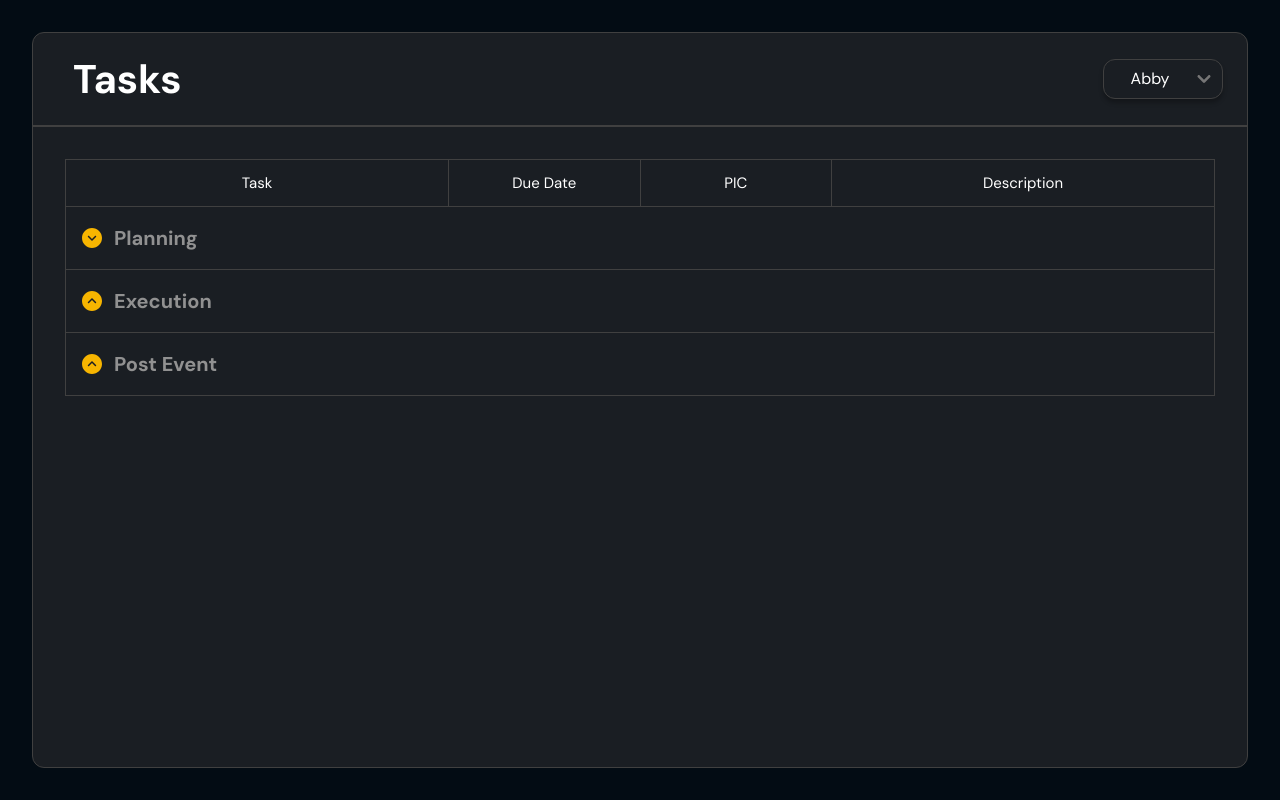
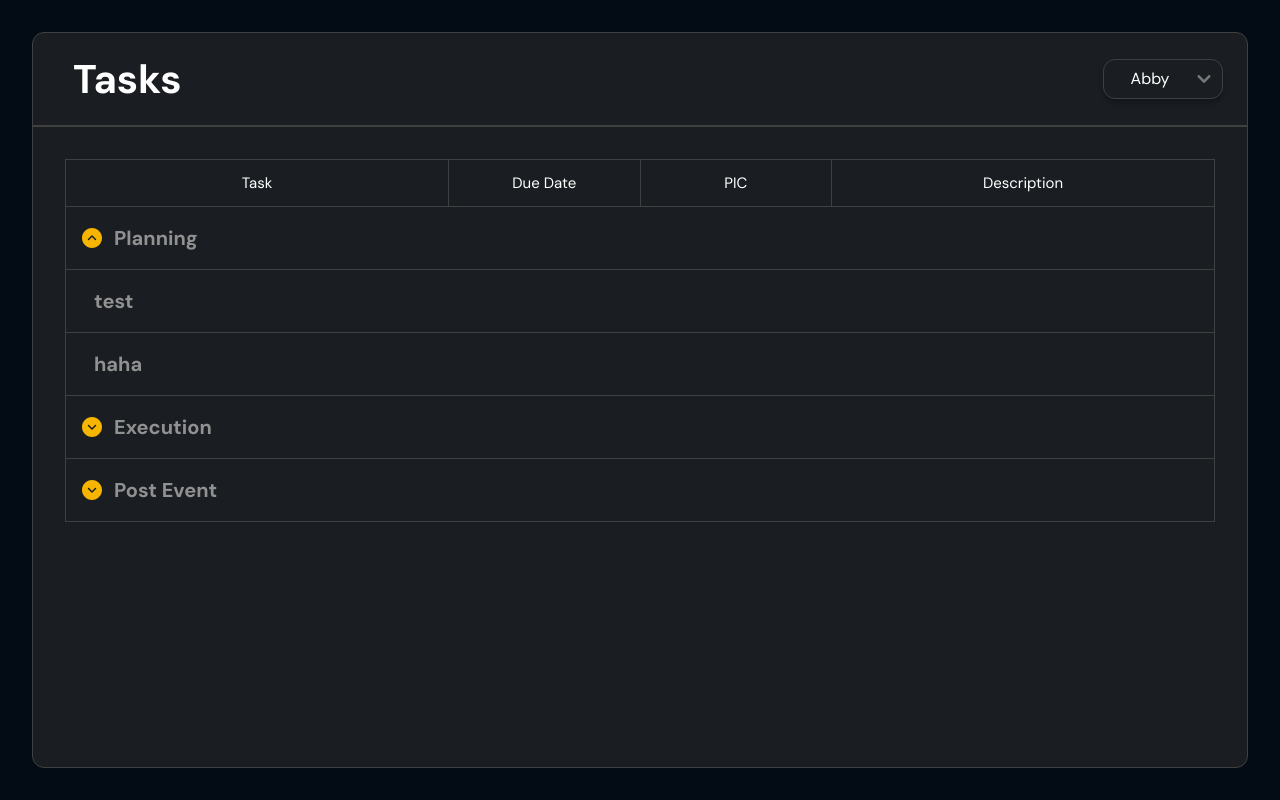
Before and after one commit to ichasna/FE-GATHERLY, a React (Vite) app: page /task-tracking in a window 1280 px wide. Both pictures are taken after a click on the button 92 px from the left and 238 px from the top of the page. Built offline with nearby package versions, Linux system fonts and the light colour scheme.

Commit message:
Finished dropdown button and show dummy data in rows below

```diff
--- a/src/components/TaskTracking/Table.jsx
+++ b/src/components/TaskTracking/Table.jsx
@@ -1,4 +1,4 @@
-import Dropdown from "../UI/Utilities/Dropdown";
+import TableRow from "./TableRow";
 
 function Table() {
   return (
@@ -20,30 +20,9 @@ function Table() {
         </tr>
       </thead>
       <tbody>
-        <tr className="border border-[#404040]">
-          <div className="flex flex-row justify-start items-center p-4">
-            <Dropdown />
-            <span className="text-[20px] text-[#919191] font-bold ml-3">
-              Planning
-            </span>
-          </div>
-        </tr>
-        <tr className="border border-[#404040]">
-          <div className="flex flex-row justify-start items-center p-4">
-            <Dropdown />
-            <span className="text-[20px] text-[#919191] font-bold ml-3">
-              Execution
-            </span>
-          </div>
-        </tr>
-        <tr className="border border-[#404040]">
-          <div className="flex flex-row justify-start items-center p-4">
-            <Dropdown />
-            <span className="text-[20px] text-[#919191] font-bold ml-3">
-              Post Event
-            </span>
-          </div>
-        </tr>
+        <TableRow title="Planning" />
+        <TableRow title="Execution" />
+        <TableRow title="Post Event" />
       </tbody>
     </table>
   );
--- /dev/null
+++ b/src/components/TaskTracking/TableRow.jsx
@@ -0,0 +1,34 @@
+import { useState } from "react";
+import Dropdown from "./util/Dropdown";
+
+function TableRow({ title }) {
+  const dummyData = ["test", "haha"];
+  const [showRow, setShowRow] = useState(false);
+  return (
+    <>
+      <tr className="border border-[#404040]">
+        <div className="flex flex-row justify-start items-center p-4">
+          <Dropdown setShowRow={setShowRow} showRow={showRow} />
+          <span className="text-[20px] text-[#919191] font-bold ml-3">
+            {title}
+          </span>
+        </div>
+      </tr>
+      {showRow && (
+        <>
+          {dummyData.map((item) => (
+            <tr className="border border-[#404040]">
+              <div className="flex flex-row justify-start items-center p-4">
+                <span className="text-[20px] text-[#919191] font-bold ml-3">
+                  {item}
+                </span>
+              </div>
+            </tr>
+          ))}
+        </>
+      )}
+    </>
+  );
+}
+
+export default TableRow;
--- /dev/null
+++ b/src/components/TaskTracking/util/Dropdown.jsx
@@ -0,0 +1,64 @@
+import { useState } from "react";
+
+function Dropdown({setShowRow, showRow}) {
+  const [isOpen, setIsOpen] = useState(false);
+  const toggleDropdown = () => {
+    setIsOpen(!isOpen);
+  };
+  const toggleRow = () => {
+    setShowRow(!showRow);
+  };
+  return (
+    <>
+      {isOpen ? (
+        <>
+          <button
+            onClick={() => {
+              toggleDropdown();
+              toggleRow();
+            }}
+          >
+            <svg
+              className="w-5 h-5 flex-shrink-0"
+              width="20"
+              height="20"
+              viewBox="0 0 20 20"
+              fill="none"
+              xmlns="http://www.w3.org/2000/svg"
+            >
+              <path
+                d="M10 0C15.52 0 20 4.49 20 10L19.9962 10.2798C19.8478 15.6706 15.4264 20 10 20C4.49 20 0 15.52 0 10C0 4.49 4.49 0 10 0ZM10 7.21C9.8 7.21 9.61 7.29 9.47 7.43L6 10.92C5.85 11.06 5.78 11.25 5.78 11.44C5.78 11.64 5.85 11.83 6 11.98C6.3 12.27 6.77 12.27 7.06 11.97L10 9.02L12.94 11.97C13.23 12.27 13.71 12.27 14 11.98C14.3 11.68 14.3 11.21 14 10.92L10.53 7.43C10.39 7.29 10.2 7.21 10 7.21Z"
+                fill="#F7B500"
+              />
+            </svg>
+          </button>
+        </>
+      ) : (
+        <>
+          <button
+            onClick={() => {
+              toggleDropdown();
+              toggleRow();
+            }}
+          >
+            <svg
+              className="w-5 h-5 flex-shrink-0"
+              width="20"
+              height="20"
+              viewBox="0 0 20 20"
+              fill="none"
+              xmlns="http://www.w3.org/2000/svg"
+            >
+              <path
+                d="M10 0C15.51 0 20 4.48 20 10C20 15.51 15.51 20 10 20C4.48 20 0 15.51 0 10C0 4.48 4.48 0 10 0ZM7.06 8.03C6.77 7.73 6.29 7.73 6 8.02C5.7 8.32 5.7 8.79 6 9.08L9.47 12.57C9.61 12.71 9.8 12.79 10 12.79C10.2 12.79 10.39 12.71 10.53 12.57L14 9.08C14.15 8.94 14.22 8.75 14.22 8.56C14.22 8.36 14.15 8.17 14 8.02C13.7 7.73 13.23 7.73 12.94 8.03L10 10.98L7.06 8.03Z"
+                fill="#F7B500"
+              />
+            </svg>
+          </button>
+        </>
+      )}
+    </>
+  );
+}
+
+export default Dropdown;
--- a/src/components/UI/Utilities/Dropdown.jsx
+++ /dev/null
@@ -1,51 +0,0 @@
-import { useState } from "react";
-
-function Dropdown() {
-  const [isOpen, setIsOpen] = useState(null);
-  const toggleDropdown = () => {
-    setIsOpen(!isOpen);
-  };
-  return (
-    <>
-      {isOpen ? (
-        <>
-          <button onClick={toggleDropdown}>
-            <svg
-              className="w-5 h-5 flex-shrink-0"
-              width="20"
-              height="20"
-              viewBox="0 0 20 20"
-              fill="none"
-              xmlns="http://www.w3.org/2000/svg"
-            >
-              <path
-                d="M10 0C15.51 0 20 4.48 20 10C20 15.51 15.51 20 10 20C4.48 20 0 15.51 0 10C0 4.48 4.48 0 10 0ZM7.06 8.03C6.77 7.73 6.29 7.73 6 8.02C5.7 8.32 5.7 8.79 6 9.08L9.47 12.57C9.61 12.71 9.8 12.79 10 12.79C10.2 12.79 10.39 12.71 10.53 12.57L14 9.08C14.15 8.94 14.22 8.75 14.22 8.56C14.22 8.36 14.15 8.17 14 8.02C13.7 7.73 13.23 7.73 12.94 8.03L10 10.98L7.06 8.03Z"
-                fill="#F7B500"
-              />
-            </svg>
-          </button>
-        </>
-      ) : (
-        <>
-          <button onClick={toggleDropdown}>
-            <svg
-              className="w-5 h-5 flex-shrink-0"
-              width="20"
-              height="20"
-              viewBox="0 0 20 20"
-              fill="none"
-              xmlns="http://www.w3.org/2000/svg"
-            >
-              <path
-                d="M10 0C15.52 0 20 4.49 20 10L19.9962 10.2798C19.8478 15.6706 15.4264 20 10 20C4.49 20 0 15.52 0 10C0 4.49 4.49 0 10 0ZM10 7.21C9.8 7.21 9.61 7.29 9.47 7.43L6 10.92C5.85 11.06 5.78 11.25 5.78 11.44C5.78 11.64 5.85 11.83 6 11.98C6.3 12.27 6.77 12.27 7.06 11.97L10 9.02L12.94 11.97C13.23 12.27 13.71 12.27 14 11.98C14.3 11.68 14.3 11.21 14 10.92L10.53 7.43C10.39 7.29 10.2 7.21 10 7.21Z"
-                fill="#F7B500"
-              />
-            </svg>
-          </button>
-        </>
-      )}
-    </>
-  );
-}
-
-export default Dropdown;
```
